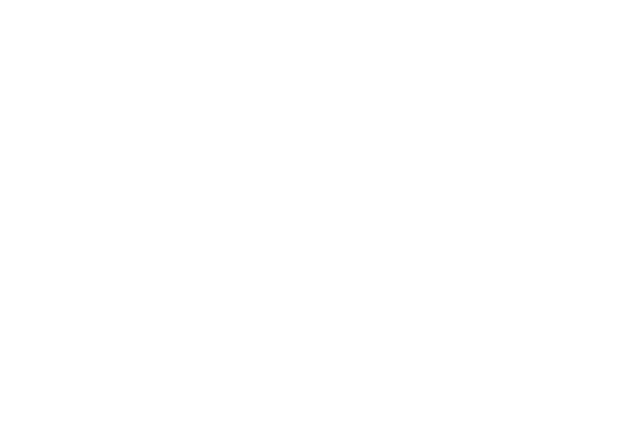
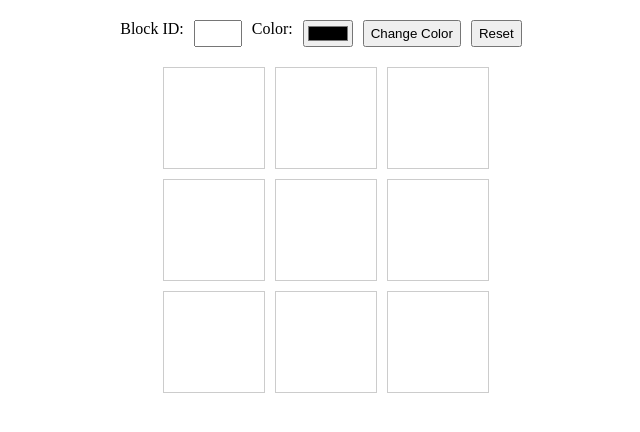
Before and after one commit to acciojob/Replit-Asian-Paints-Md-Shahzadah-Sattar, a website: page main.html in a window 1280 px wide. Shown: the whole page, without its empty margins (314-954 px from the left). Drawn offline with Linux system fonts and the light colour scheme.

Commit message:
created a submission

```diff
--- a/main.html
+++ b/main.html
@@ -1,16 +1,35 @@
 <!DOCTYPE html>
+<html lang="en">
+<head>
+    <meta charset="UTF-8">
+    <meta name="viewport" content="width=device-width, initial-scale=1.0">
+    <link rel="stylesheet" href="styles.css">
+    <title>Grid Color Changer</title>
+</head>
+<body>
+    <div class="controls">
+        <label for="block_id">Block ID:</label>
+        <input type="number" id="block_id" min="1" max="9">
 
-<html>
+        <label for="color_id">Color:</label>
+        <input type="color" id="color_id">
 
-<head>
-	<link rel="stylesheet" href="styles.css">
-</head>
+        <button id="change_button">Change Color</button>
+        <button id="reset_button">Reset</button>
+    </div>
 
-<body>
-	<!-- the entire body must be written by student -->
-    <script type="text/javascript" src="./script.js">
-</script>
+    <div id="grid-container">
+        <div id="1" class="grid-item"></div>
+        <div id="2" class="grid-item"></div>
+        <div id="3" class="grid-item"></div>
+        <div id="4" class="grid-item"></div>
+        <div id="5" class="grid-item"></div>
+        <div id="6" class="grid-item"></div>
+        <div id="7" class="grid-item"></div>
+        <div id="8" class="grid-item"></div>
+        <div id="9" class="grid-item"></div>
+    </div>
 
+    <script src="script.js"></script>
 </body>
-
 </html>
--- a/script.js
+++ b/script.js
@@ -1 +1,29 @@
 //your JS code here. If required.
+document.addEventListener('DOMContentLoaded', function () {
+    const gridContainer = document.getElementById('grid-container');
+    const blockIdInput = document.getElementById('block_id');
+    const colorInput = document.getElementById('color_id');
+    const changeButton = document.getElementById('change_button');
+    const resetButton = document.getElementById('reset_button');
+
+    changeButton.addEventListener('click', changeColor);
+    resetButton.addEventListener('click', resetColors);
+
+    function changeColor() {
+        const blockId = blockIdInput.value;
+        const color = colorInput.value;
+        const blockElement = document.getElementById(blockId);
+
+        if (blockElement) {
+            blockElement.style.backgroundColor = color;
+        }
+    }
+
+    function resetColors() {
+        const gridItems = document.querySelectorAll('.grid-item');
+
+        gridItems.forEach(item => {
+            item.style.backgroundColor = 'transparent';
+        });
+    }
+});
--- a/styles.css
+++ b/styles.css
@@ -1 +1,35 @@
 /*  your css code here. If applicable */
+body {
+    display: flex;
+    flex-direction: column;
+    align-items: center;
+    margin: 20px;
+}
+
+.controls {
+    display: flex;
+    margin-bottom: 20px;
+}
+
+.controls label,
+.controls input,
+.controls button {
+    margin-right: 10px;
+}
+
+#grid-container {
+    display: grid;
+    grid-template-columns: repeat(3, 1fr);
+    gap: 10px;
+}
+
+.grid-item {
+    width: 100px;
+    height: 100px;
+    background-color: transparent;
+    border: 1px solid #ccc;
+}
+
+.grid-item:hover {
+    cursor: pointer;
+}
```
